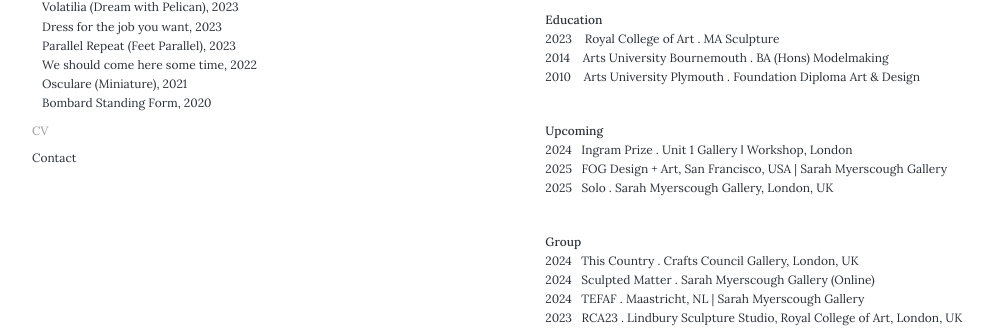
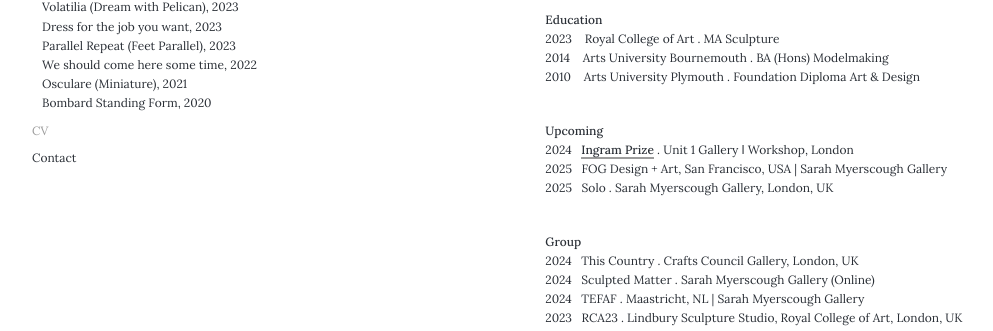
Before and after one commit to francespinnock/francespinnock.github.io, a Jekyll site: the page built from _pages/cv.md, in a window 1280 px wide and 1054 px high. Shown: the part 157-488 px from the top of the window, without its empty margins (28-1021 px from the left). Built offline with Jekyll 4.4.1, drawn with Linux system fonts in a browser that asks for light colours; nearby versions of some CDN libraries; some web fonts are replaced; part of the change alters nothing that is shown.

Commit message:
Update cv.md

```diff
--- a/_pages/cv.md
+++ b/_pages/cv.md
@@ -17,7 +17,7 @@ Live and works in London, UK
 <br />
 
 **Upcoming**
-2024&nbsp;&nbsp;&nbsp;Ingram Prize . Unit 1 Gallery ǀ Workshop, London
+2024&nbsp;&nbsp;&nbsp;[Ingram Prize](https://ingramcollection.com/ingram-contemporary-talent/2024-ingram-prize-shortlist/) . Unit 1 Gallery ǀ Workshop, London
 2025&nbsp;&nbsp;&nbsp;FOG Design + Art, San Francisco, USA | Sarah Myerscough Gallery
 2025&nbsp;&nbsp;&nbsp;Solo . Sarah Myerscough Gallery, London, UK
 <br />
```
